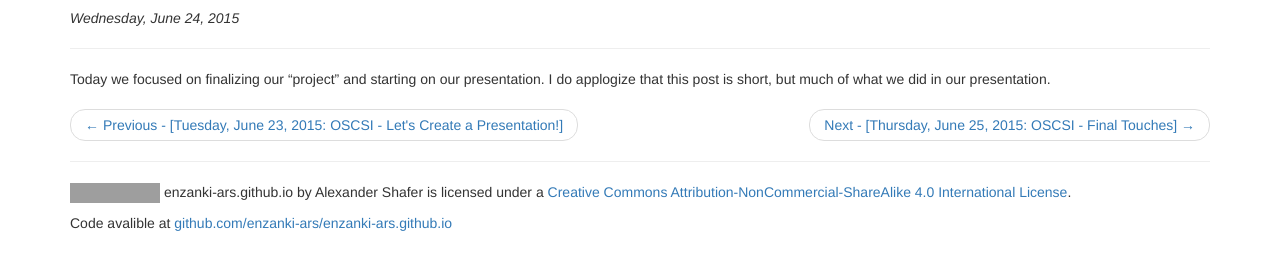
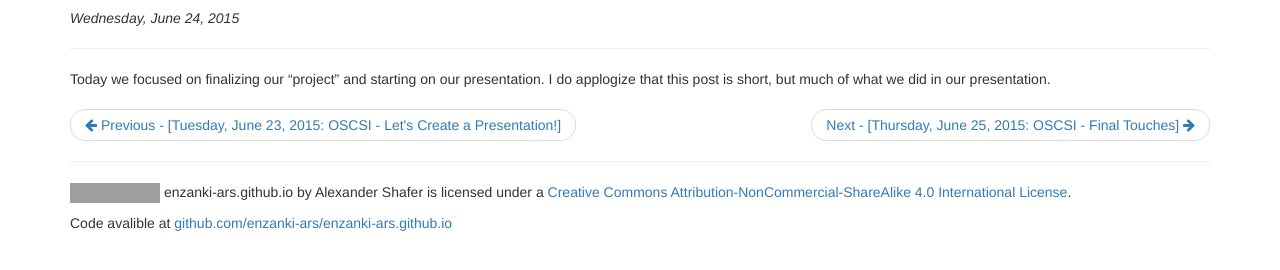
Before and after one commit to enzanki-ars/enzanki-ars.github.io, a Jekyll site: the page built from _posts/2015-06-24-oscsi-a-work-in-progress.md, in a window 1280 px wide. Shown: the part 132-402 px from the top of the page. Built offline with Jekyll 4.4.1, drawn with Linux system fonts in a browser that asks for light colours; nearby versions of some CDN libraries; grey boxes are pictures that could not be loaded.

Commit message:
Change icon.

```diff
--- a/_layouts/post.html
+++ b/_layouts/post.html
@@ -10,14 +10,14 @@
             {% if page.previous.url %}
                 <li class="previous">
                     <a href="{{ page.previous.url }}">
-                        <span aria-hidden="true">&larr;</span>
+                        <i class="fa fa-arrow-left"></i>
                         Previous - [{{ page.previous.date | date: "%A, %B %d, %Y" }}: {{ page.previous.title }}]
                     </a>
                 </li>
             {% else %}
                 <li class="previous disabled">
                     <a href="{{ page.previous.url }}">
-                        <span aria-hidden="true">&larr;</span>
+                        <i class="fa fa-arrow-left"></i>
                         Previous
                     </a>
                 </li>
@@ -26,13 +26,14 @@
                 <li class="next">
                     <a href="{{ page.next.url }}">
                         Next - [{{ page.next.date | date: "%A, %B %d, %Y" }}: {{ page.next.title }}]
-                        <span aria-hidden="true">&rarr;</span>
+                        <i class="fa fa-arrow-right"></i>
                     </a>
                 </li>
             {% else %}
                 <li class="next disabled">
                     <a href="{{ page.next.url }}">
-                        Next <span aria-hidden="true">&rarr;</span>
+                        Next
+                        <i class="fa fa-arrow-right"></i>
                     </a>
                 </li>
             {% endif %}
```
